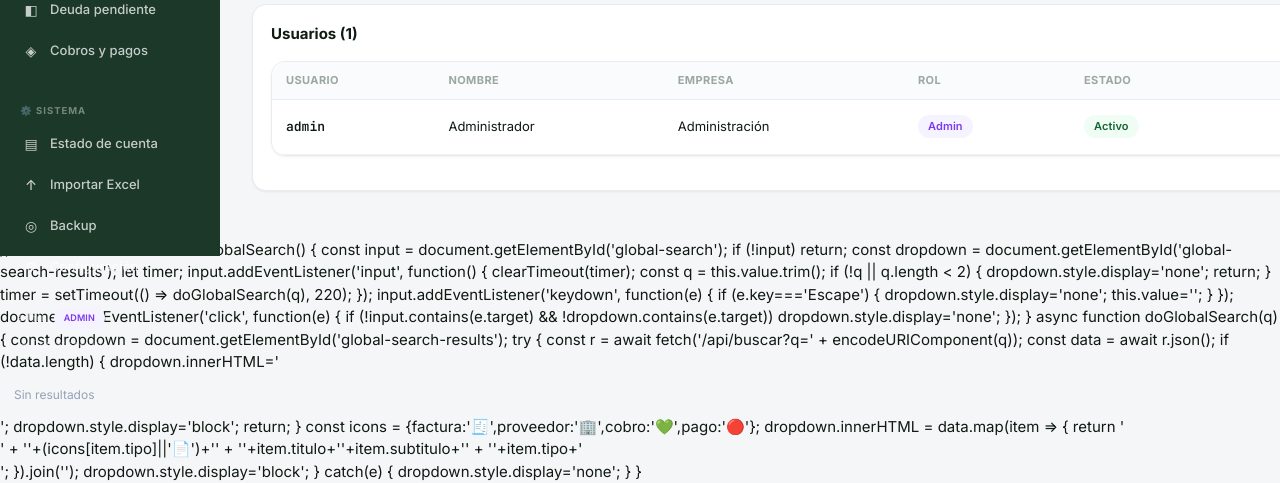
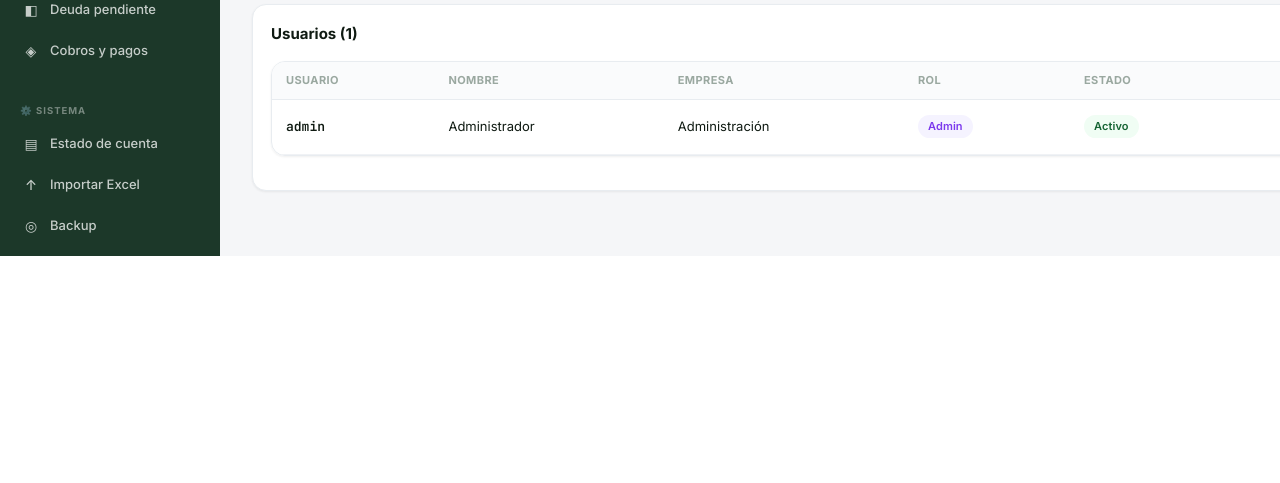
Before and after one commit to brianferreira003-debug/sistema-unificado-saas, a Flask app: page /admin in a window 1280 px wide; the page is wider, and only the part inside the window is pictured. Shown: the part 544-1027 px from the top of that part. After the commit the page ends 800 px from the top of that part, so only its background shows below. Run offline with Flask 3, Linux system fonts and the light colour scheme; a user stored in the database is signed in; data comes from the database, SQL or seed files in the repository.

Commit message:
Fix: eliminado código JS duplicado que se mostraba como texto en todas las páginas

```diff
--- a/templates/base.html
+++ b/templates/base.html
@@ -1185,42 +1185,5 @@
   };
 })();
 </script>
-
-// Global search
-function initGlobalSearch() {
-  const input = document.getElementById('global-search');
-  if (!input) return;
-  const dropdown = document.getElementById('global-search-results');
-  let timer;
-  input.addEventListener('input', function() {
-    clearTimeout(timer);
-    const q = this.value.trim();
-    if (!q || q.length < 2) { dropdown.style.display='none'; return; }
-    timer = setTimeout(() => doGlobalSearch(q), 220);
-  });
-  input.addEventListener('keydown', function(e) {
-    if (e.key==='Escape') { dropdown.style.display='none'; this.value=''; }
-  });
-  document.addEventListener('click', function(e) {
-    if (!input.contains(e.target) && !dropdown.contains(e.target)) dropdown.style.display='none';
-  });
-}
-async function doGlobalSearch(q) {
-  const dropdown = document.getElementById('global-search-results');
-  try {
-    const r = await fetch('/api/buscar?q=' + encodeURIComponent(q));
-    const data = await r.json();
-    if (!data.length) { dropdown.innerHTML='<div style="padding:12px 14px;font-size:12px;color:#94a3b8">Sin resultados</div>'; dropdown.style.display='block'; return; }
-    const icons = {factura:'🧾',proveedor:'🏢',cobro:'💚',pago:'🔴'};
-    dropdown.innerHTML = data.map(item => {
-      return '<a href="'+item.url+'" class="gs-item" onclick="document.getElementById(\'global-search-results\').style.display=\'none\';document.getElementById(\'global-search').value=\'\';">' +
-        '<span class="gs-icon">'+(icons[item.tipo]||'📄')+'</span>' +
-        '<span class="gs-body"><span class="gs-title">'+item.titulo+'</span><span class="gs-sub">'+item.subtitulo+'</span></span>' +
-        '<span class="gs-badge">'+item.tipo+'</span></a>';
-    }).join('');
-    dropdown.style.display='block';
-  } catch(e) { dropdown.style.display='none'; }
-}
-</script>
 </body>
 </html>
```
